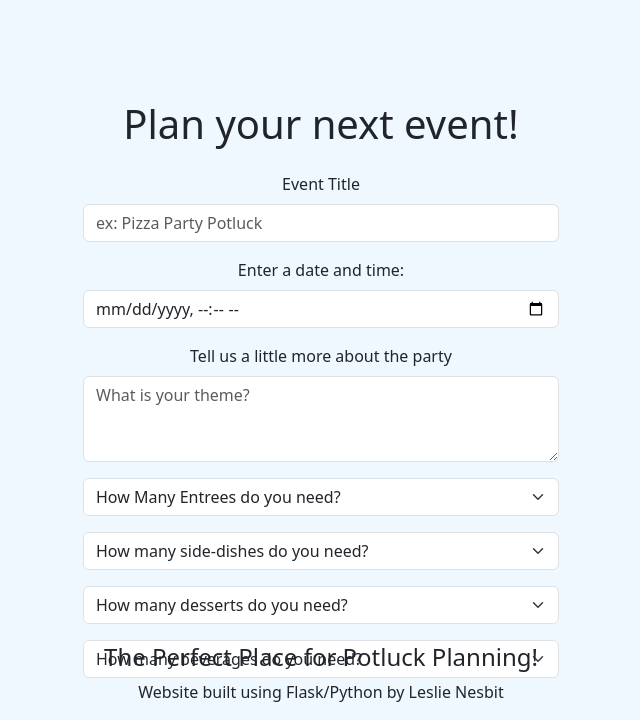
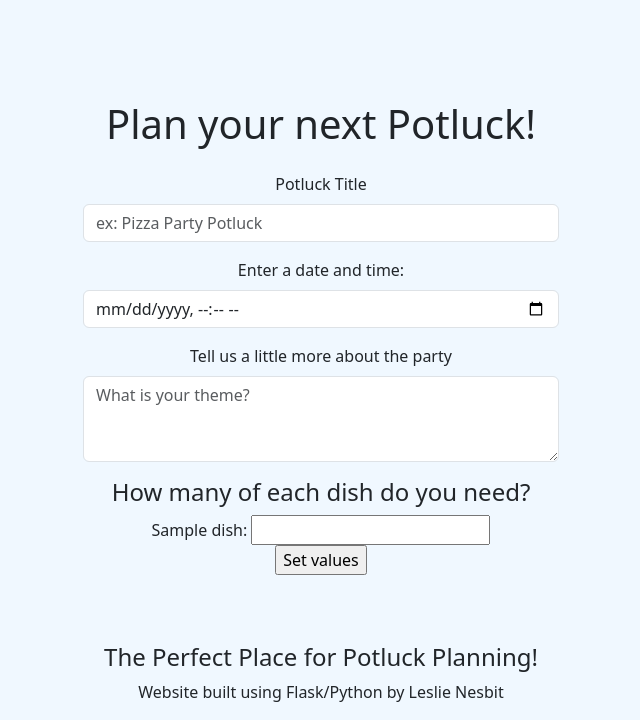
Before and after one commit to LeelooDawn/Final-Project, a Flask app: template templates/event.html in a window 1280 px wide. Shown: the part 80-800 px from the top of the page, without its empty margins (319-959 px from the left). Run offline with Flask 3, Linux system fonts and the light colour scheme; the template is opened without the code that fills it: most values are stand-ins (such as "Sample title", 1, 10 or a date in 2020).

Commit message:
added Dishes dictionary

```diff
--- a/app.py
+++ b/app.py
@@ -9,6 +9,9 @@
 
 #configure SQL database
 db = "/users/leslienesbit/Documents/GitHub Projects/Final Project/potluck.db"
+
+#define dish dictionary
+dishes = {'Entrees': None, "Side-Dishes": None, "Desserts": None, "Beverages": None, "Dishware": None}
 
 #make sure API key is set
 
@@ -27,7 +30,6 @@
     return render_template("index.html")
 #check if user has any events coming up - if not say "no events coming up - plan something here!"
 #api of recipes will show up at bottom
-
 
 
  #app route login user
@@ -113,11 +115,17 @@
     elif request.method == "GET":
         return render_template("register.html")
 
+#app route create event
 @app.route("/event")
 def event():
+#insert event date, time, theme/title into database
+#choose how many different dishes they need for the event using a @dish_amounts function
+#render a html that has the confirmation information as well as space to enter emails to send to friends
+#confirm and send emails
 
+#dish_amounts function
 
- return render_template("event.html")
+    return render_template("event.html")
 
 if __name__ == '__main__':
     app.run()
--- a/templates/event.html
+++ b/templates/event.html
@@ -1,10 +1,11 @@
 {% extends "layout.html" %} {% block title %} Event Planning {% endblock %} {%
 block main %}
 <div class="mb-4">
-  <h1>Plan your next event!</h1>
+  <h1>Plan your next Potluck!</h1>
 </div>
 <div class="mb-3">
-  <label for="exampleFormControlInput1" class="form-label">Event Title</label>
+  <form action="/event" method="post">
+  <label for="exampleFormControlInput1" class="form-label">Potluck Title</label>
   <input
     type="text"
     class="form-control"
@@ -32,29 +33,14 @@
     placeholder="What is your theme?"
   ></textarea>
 </div>
-<select class="form-select mb-3" aria-label="Default select example">
-  <option selected>How Many Entrees do you need?</option>
-  <option value="1">One</option>
-  <option value="2">Two</option>
-  <option value="3">Three</option>
-</select>
-<select class="form-select mb-3" aria-label="Default select example">
-  <option selected>How many side-dishes do you need?</option>
-  <option value="1">One</option>
-  <option value="2">Two</option>
-  <option value="3">Three</option>
-</select>
-<select class="form-select mb-3" aria-label="Default select example">
-  <option selected>How many desserts do you need?</option>
-  <option value="1">One</option>
-  <option value="2">Two</option>
-  <option value="3">Three</option>
-</select>
-<select class="form-select mb-3" aria-label="Default select example">
-  <option selected>How many beverages do you need?</option>
-  <option value="1">One</option>
-  <option value="2">Two</option>
-  <option value="3">Three</option>
-</select>
+</form>
+<h4>How many of each dish do you need?</h4>
+<form method="post" action="{{ url_for('dish_amounts') }}">
+  {% for dish, value in dishes.items() %}
+   <label for="{{ dish }}">{{ dish }}:</label>
+   <input type = "number" id="{{ dish }}" name="{{ dish }}" value="{{ value }}"><br>
+   {% endfor %}
+   <input type="submit" value="Set values">
+</form>
 
 {% endblock %}
```
Also changed, not shown: 1 other file.
